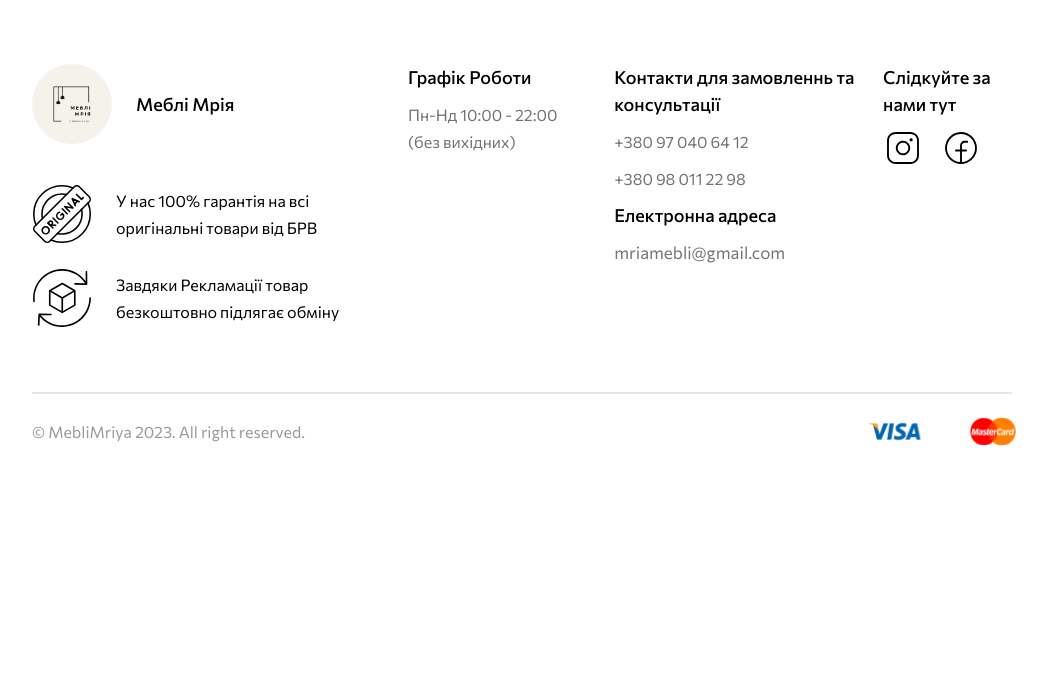
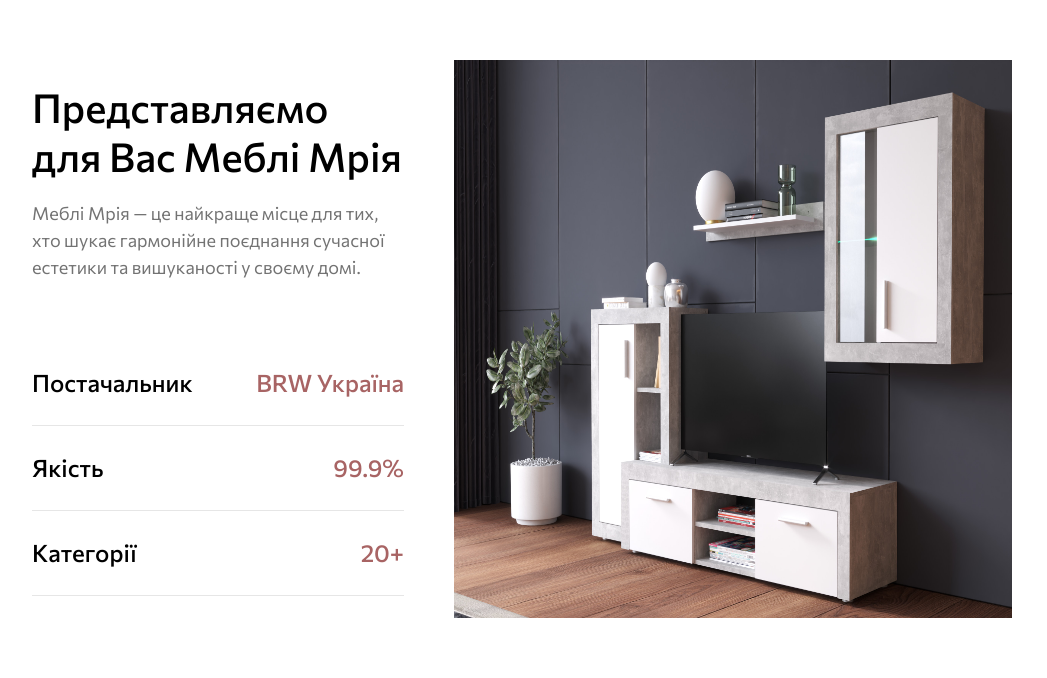
Before and after one commit to 0Iexandr/meblimriya-client, a React (Create React App) app: page / in a window 1280 px wide. Shown: the part 862-1540 px from the top of the page, without its empty margins (118-1165 px from the left). Before the commit the page ends 1331 px from the top, so only its background shows below. Built offline with nearby package versions, Linux system fonts and the light colour scheme.

Commit message:
added introducing section

```diff
--- a/src/pages/Home/Home.jsx
+++ b/src/pages/Home/Home.jsx
@@ -1,9 +1,11 @@
 import Hero from '../../views/Hero/Hero';
+import Introducing from '../../views/Introducing/Introducing';
 
 const Home = () => {
   return (
     <div>
       <Hero />
+      <Introducing />
     </div>
   );
 };
--- /dev/null
+++ b/src/views/Introducing/Introducing.jsx
@@ -0,0 +1,45 @@
+import './Introducing.scss';
+
+import Container from '../../components/Container/Container';
+
+import t from '../../assets/img/Tera.jpg';
+
+const introducingData = {
+  listItems: ['Постачальник', 'Якість', 'Категорії'],
+  listValues: ['BRW Україна', '99.9%', '20+'],
+};
+
+const Introducing = () => {
+  return (
+    <section className="introducing sections__padding">
+      <Container>
+        <div className="introducing__wrapper">
+          <div className="introducing__info">
+            <h2 className="introducing__title">
+              Представляємо для Вас Меблі Мрія
+            </h2>
+            <p className="introducing__subtitle">
+              Меблі Мрія — це найкраще місце для тих, хто шукає гармонійне
+              поєднання сучасної естетики та вишуканості у своєму домі.
+            </p>
+            <ul className="introducing__list">
+              {introducingData.listItems.map((item, idx) => {
+                return (
+                  <li className="introducing__item" key={idx}>
+                    {item}{' '}
+                    <span className="introducing__item--span">
+                      {introducingData.listValues[idx]}
+                    </span>
+                  </li>
+                );
+              })}
+            </ul>
+          </div>
+          <img src={t} alt="introducing" className="introducing__img" />
+        </div>
+      </Container>
+    </section>
+  );
+};
+
+export default Introducing;
--- /dev/null
+++ b/src/views/Introducing/Introducing.scss
@@ -0,0 +1,100 @@
+.introducing__wrapper {
+  display: flex;
+  column-gap: 50px;
+  align-items: center;
+
+  @media screen and (max-width: 1024px) {
+    flex-direction: column;
+    row-gap: 54px;
+  }
+}
+
+.introducing__info {
+  display: flex;
+  flex-direction: column;
+  row-gap: 20px;
+
+  @media screen and (max-width: 1024px) {
+    row-gap: 10px;
+    margin-top: 30px;
+  }
+}
+
+.introducing__title {
+  color: var(--black);
+  font-family: 'Commissioner';
+  font-size: 40px;
+  font-weight: 500;
+  line-height: normal;
+
+  @media screen and (max-width: 1024px) {
+    font-size: 32px;
+  }
+}
+
+.introducing__subtitle {
+  color: var(--grey);
+  font-family: 'Commissioner';
+  font-size: 18px;
+  font-weight: 400;
+  line-height: 27px;
+  margin-bottom: 40px;
+
+  @media screen and (max-width: 1024px) {
+    margin-bottom: 20px;
+    font-size: 16.5px;
+  }
+
+  @media screen and (max-width: 380px) {
+    margin-bottom: 10px;
+  }
+}
+
+.introducing__img {
+  width: 558px;
+  height: 558px;
+
+  @media screen and (max-width: 1024px) {
+    width: 448px;
+    height: 448px;
+  }
+
+  @media screen and (max-width: 768px) {
+    width: 358px;
+    height: 358px;
+  }
+
+  @media screen and (max-width: 380px) {
+    width: 288px;
+    height: 288px;
+  }
+}
+
+.introducing__item {
+  color: var(--black);
+  font-family: 'Commissioner';
+  font-size: 24px;
+  font-weight: 500;
+  line-height: 36px;
+  display: flex;
+  justify-content: space-between;
+  align-items: flex-start;
+  padding: 24px 0;
+  border-bottom: 1px solid var(--secondSkin);
+
+  @media screen and (max-width: 1024px) {
+    font-size: 20px;
+  }
+
+  &--span {
+    color: var(--brown);
+
+    @media screen and (max-width: 1220px) {
+      max-width: 80px;
+    }
+
+    @media screen and (max-width: 1024px) {
+      max-width: fit-content;
+    }
+  }
+}
```
